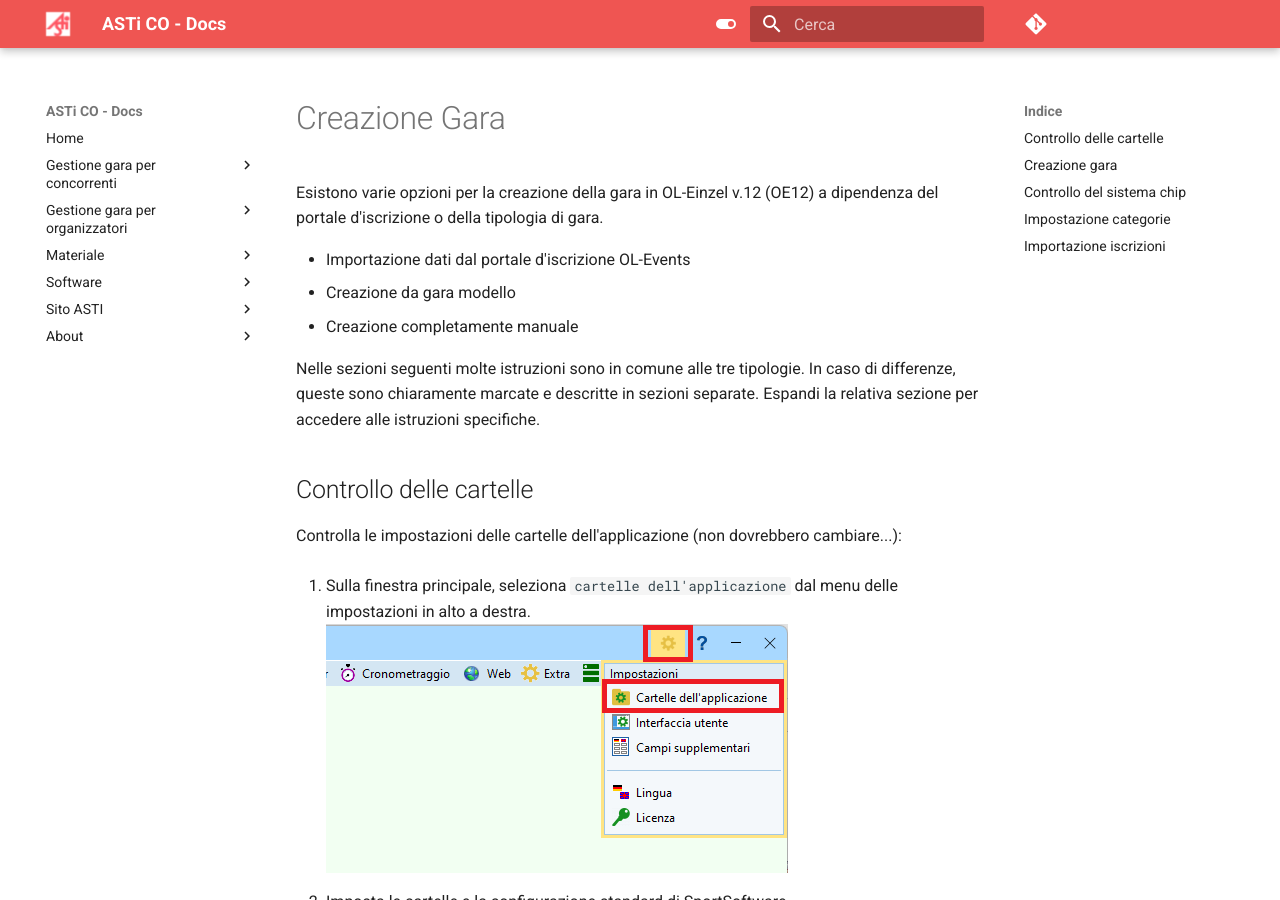
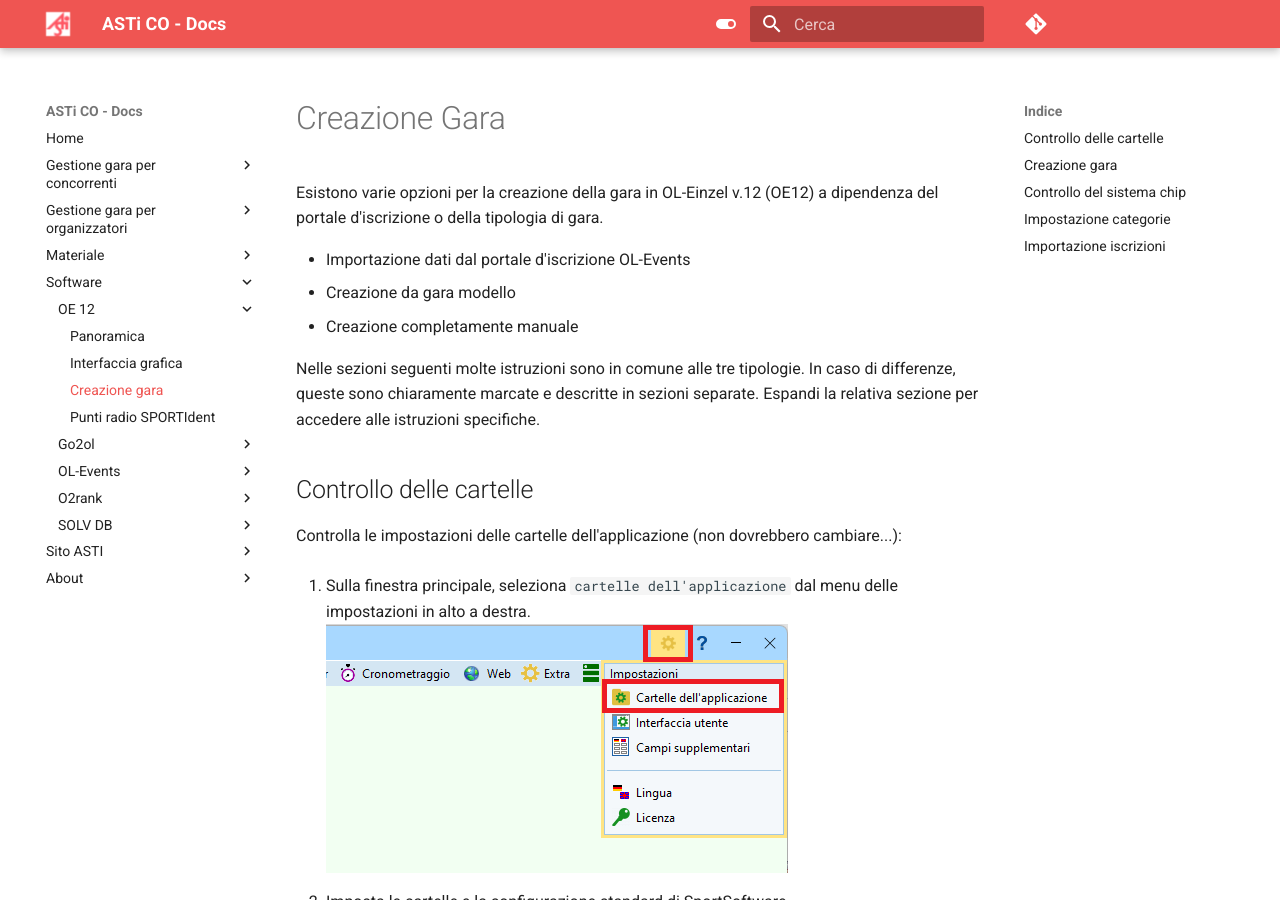
Before and after one commit to asti-co/doc, an MkDocs documentation site: the page built from docs/software/oe12/creazione_gara.md, in a window 1280 px wide and 900 px high. Built offline with MkDocs 1.6.1 and Material for MkDocs 9.7.7, drawn with Linux system fonts in a browser that asks for light colours; comment, search, counter and statistics services are not loaded.

```diff
--- a/mkdocs.yml
+++ b/mkdocs.yml
@@ -101,6 +101,7 @@
           - "software/oe12/index.md"
           - Panoramica: software/oe12/panoramica.md
           - Interfaccia grafica: software/oe12/interfaccia_grafica.md
+          - Creazione gara: software/oe12/creazione_gara.md
           - Punti radio SPORTIdent: software/oe12/punti_radio.md
       - Go2ol:
           - "software/go2ol/index.md"
```
Also changed, not shown: docs/software/oe12/inc/iscrizioni_categorie.png (added), docs/software/oe12/inc/menu_iscrizioni_iscrizioni.png (added), docs/software/oe12/inc/menu_web.png (added), docs/software/oe12/inc/menu_web_olevents_categorie.png (added), docs/software/oe12/inc/menu_web_olevents_impostazioni.png (added), docs/software/oe12/inc/olevents_bearer_token.png (added), docs/software/oe12/inc/olevents_categorie.png (added), docs/software/oe12/inc/olevents_categorie_conferma.png (added), docs/software/oe12/inc/olevents_categorie_verifica.png (added), docs/software/oe12/inc/olevents_impostazioni.png (added), docs/software/oe12/inc/olevents_menu_esportazione.png (added).
